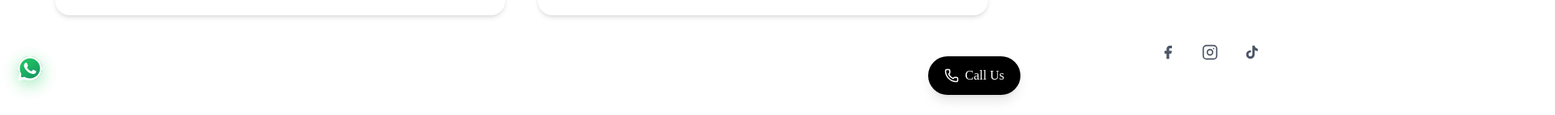
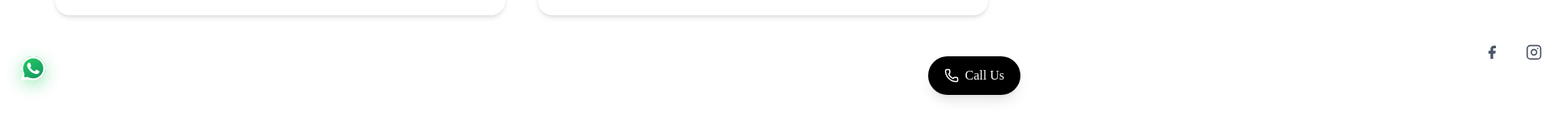
Before and after one commit to yeticlass/mhd, a Next.js app: page /contact-us in a window 1280 px wide. Shown: the part 662-805 px from the top of the page at 81% size, 1920 px wide, since content can reach past the window. Built offline with nearby package versions, Linux system fonts and the light colour scheme.

Commit message:
whatsapp-widget

```diff
--- a/app/components/Navbar.tsx
+++ b/app/components/Navbar.tsx
@@ -145,7 +145,7 @@ export default function Navbar() {
         role="dialog"
         aria-modal="true"
         aria-label="Navigation menu"
-        className={`fixed  mx-4 top-15 inset-x-0 z-50 md:hidden bg-black/80 border-t border-gray-100 shadow-xl transition-all duration-300 ease-in-out ${
+        className={`fixed  mx-4 top-17 inset-x-0 z-50 md:hidden bg-black/70 border-t border-gray-100 shadow-xl transition-all duration-300 ease-in-out ${
           menuOpen
             ? "opacity-100 translate-y-0 pointer-events-auto"
             : "opacity-0 -translate-y-2 pointer-events-none"
--- a/app/components/WhatsAppWidget.tsx
+++ b/app/components/WhatsAppWidget.tsx
@@ -50,9 +50,11 @@ export default function WhatsAppWidget() {
           width:30px; height: 30px;
           border-radius: 50%;
           background: linear-gradient(145deg, #25d366, #128c5e);
+            // background: #000;
           border: none; cursor: pointer;
           display: flex; align-items: center; justify-content: center;
           box-shadow: 0 6px 20px rgba(37,211,102,0.45);
+          // box-shadow: 0 6px 20px rgba(0,0,0,0.35);
           transition: transform 0.2s ease, box-shadow 0.2s ease;
         }
         .wa-fab:hover {
@@ -118,7 +120,7 @@ export default function WhatsAppWidget() {
 
         /* Close X on header */
         .wa-close-btn {
-          margin-left: auto; background: none; border: none;
+          background: none; border: none;
           color: rgba(255,255,255,0.7); font-size: 20px;
           cursor: pointer; line-height: 1; padding: 2px 4px;
           transition: color 0.15s;
@@ -128,14 +130,14 @@ export default function WhatsAppWidget() {
 
       {/* Fixed container — bottom-right */}
       <div
-        className="wa-widget  lg:mb-9"
+        className="wa-widget  lg:mb-9 lg:ml-1"
         style={{
           position: "fixed",
           bottom: "2px",
           left: "22px",
           display: "flex",
           flexDirection: "column",
-          alignItems: "flex-end",
+          alignItems: "flex-start",
           gap: "14px",
           zIndex: 9999,
         }}
@@ -153,9 +155,10 @@ export default function WhatsAppWidget() {
                 <div className="wa-card-name">Support</div>
                 <div className="wa-card-status">● Typically replies instantly</div>
               </div>
-              <button className="wa-close-btn" onClick={() => setOpen(false)} aria-label="Close">
-                ×
+               <button className="wa-close-btn" onClick={() => setOpen(false)} aria-label="Close">
+                <span className="ml-5 text-2xl text-white">×</span>
               </button>
+
             </div>
 
             {/* Body — sample message */}
--- a/app/contact-us/page.tsx
+++ b/app/contact-us/page.tsx
@@ -107,7 +107,7 @@ export default function ContactSection() {
 
         <ClickToCall/>
 
-      <div className="flex justify-start mt-7 mb-15 py-2 lg:ml-350">
+      <div className="flex justify-start mt-7 mb-15 py-2 lg:ml-450">
               <SocialLinks/>
               </div>
     </section>
--- a/app/layout.tsx
+++ b/app/layout.tsx
@@ -44,9 +44,9 @@ export default function RootLayout({
         <div className="">
         <Navbar/>
         {children}
-        <div className="lg:ml-80">
+
          <WhatsAppWidget />
-         </div>
+
         </div>
         </body>
 
```
